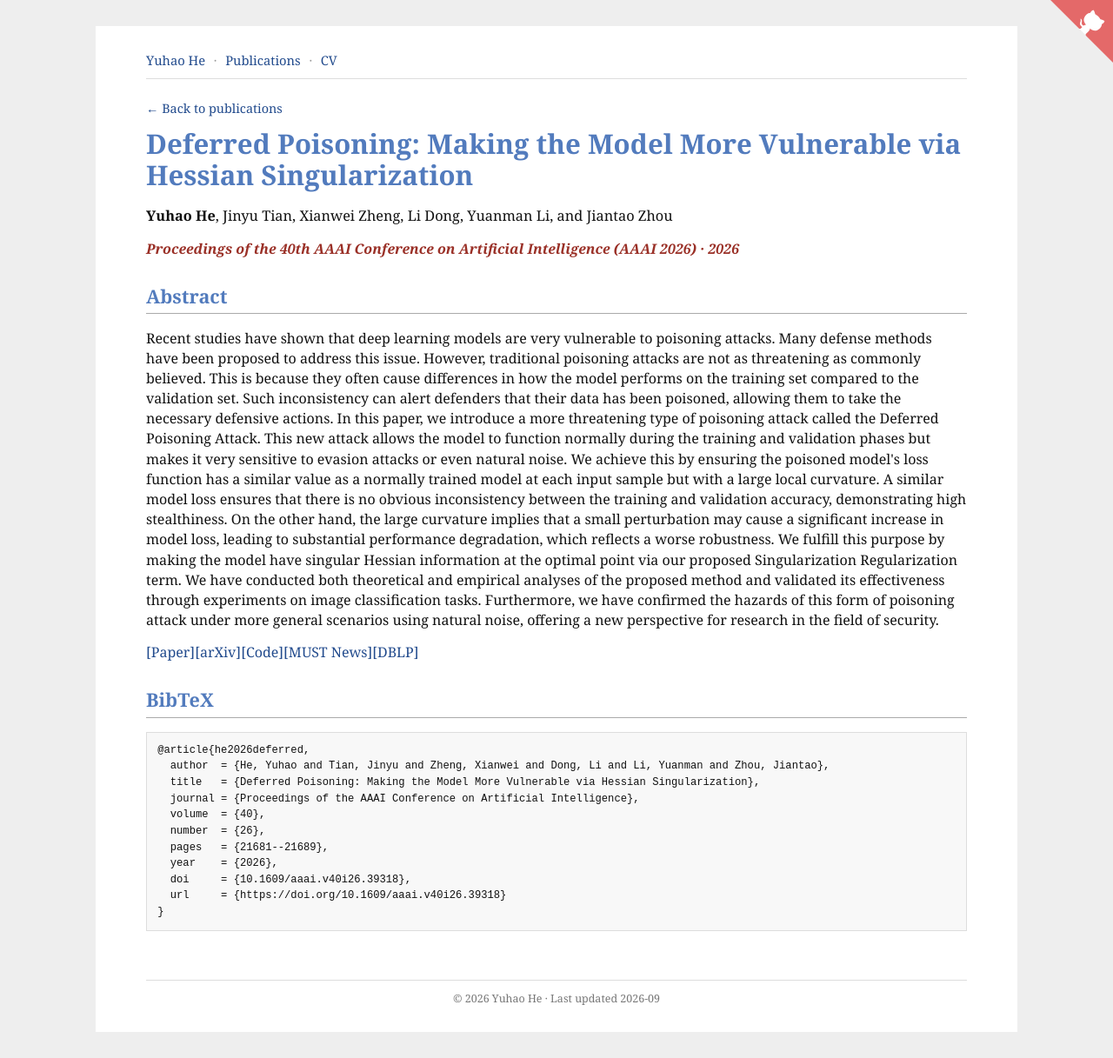
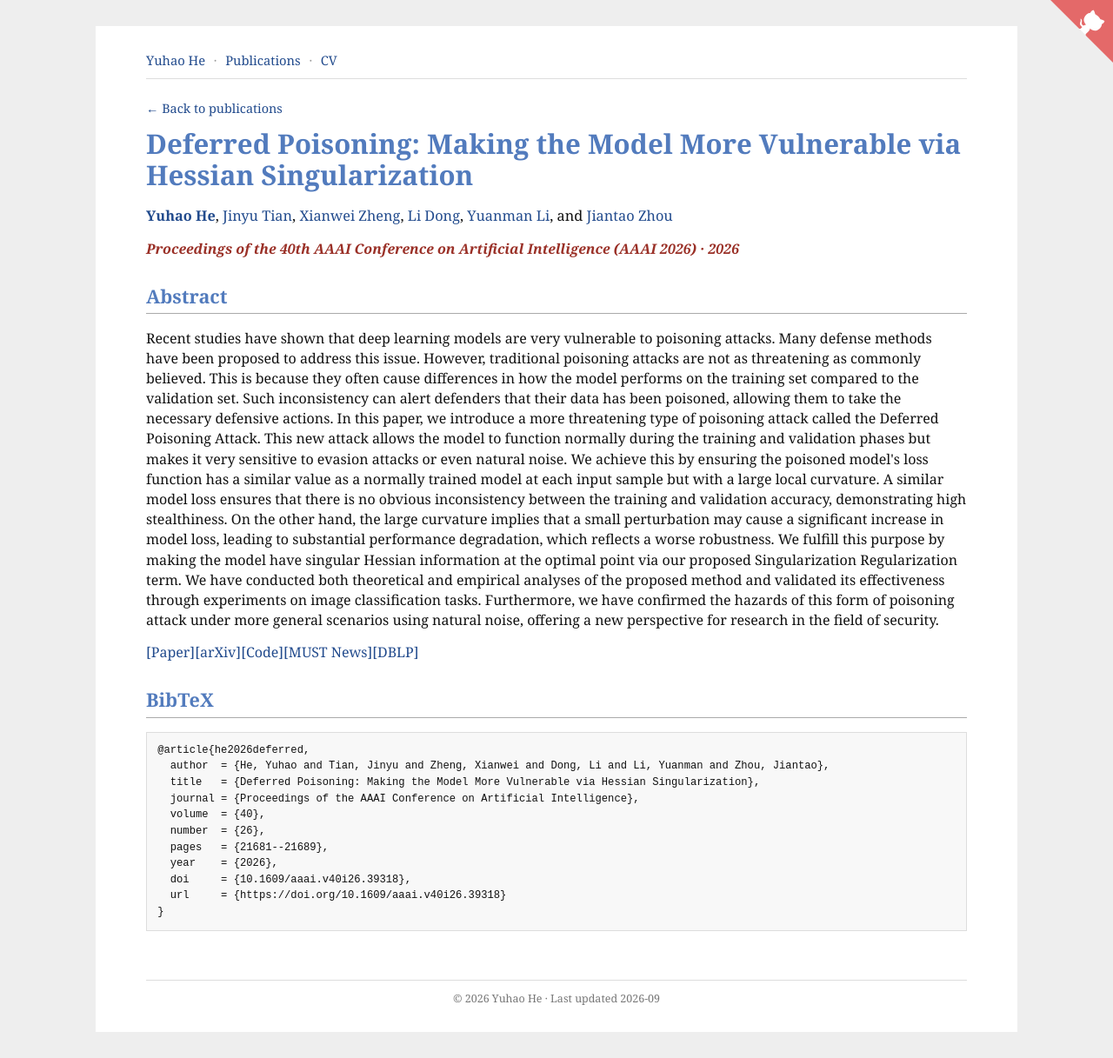
Before and after one commit to Anson-He/Anson-He.github.io, a Jekyll site: the page built from _publications/2026-01-01-deferred-poisoning.md, in a window 1280 px wide. Shown: the whole page at 87% size. Built offline with Jekyll 4.4.1, drawn with Linux system fonts in a browser that asks for light colours.

Commit message:
Link publication authors to verified profiles

```diff
--- a/_includes/jemdoc-publication.html
+++ b/_includes/jemdoc-publication.html
@@ -9,7 +9,7 @@
 
   <div class="publication-row__content">
     <p class="publication-row__title"><a href="{{ publication.paperurl }}" target="_blank" rel="noopener noreferrer">{{ publication.title | escape }}</a></p>
-    {% if publication.authors %}{% assign highlighted_authors = publication.authors | escape | replace_first: "Yuhao He", "<strong>Yuhao He</strong>" %}<p class="publication-row__authors">{{ highlighted_authors }}</p>{% endif %}
+    {% if publication.author_links %}<p class="publication-row__authors">{% include linked-authors.html authors=publication.author_links %}</p>{% elsif publication.authors %}{% assign highlighted_authors = publication.authors | escape | replace_first: "Yuhao He", "<strong>Yuhao He</strong>" %}<p class="publication-row__authors">{{ highlighted_authors }}</p>{% endif %}
     <p class="publication-row__venue"><span>{{ publication_meta.citation_venue | default: publication.venue | escape }}</span> {{ publication.date | date: "%Y" }}{% if publication_meta.venue_rank %} ({{ publication_meta.venue_rank | escape }}){% endif %}</p>
 
     <div class="publication-row__links" aria-label="Publication resources">
--- /dev/null
+++ b/_includes/linked-authors.html
@@ -0,0 +1,2 @@
+{% assign linked_authors = include.authors %}
+{% for author in linked_authors %}{% unless forloop.first %}{% if forloop.last %}{% if forloop.length > 2 %}, {% endif %}and {% else %}, {% endif %}{% endunless %}<a href="{{ author.url }}" target="_blank" rel="noopener noreferrer"{% if author.affiliation %} title="{{ author.affiliation | escape }}"{% endif %}>{% if author.name == "Yuhao He" %}<strong>{{ author.name | escape }}</strong>{% else %}{{ author.name | escape }}{% endif %}</a>{% endfor %}
--- a/_layouts/single.html
+++ b/_layouts/single.html
@@ -6,7 +6,7 @@ layout: default
 <article class="publication-page">
   <p class="back-link"><a href="{{ '/#publications' | relative_url }}">← Back to publications</a></p>
   <h1>{{ page.title }}</h1>
-  {% if page.authors %}{% assign highlighted_authors = page.authors | escape | replace_first: "Yuhao He", "<strong>Yuhao He</strong>" %}<p class="publication-page__authors">{{ highlighted_authors }}</p>{% endif %}
+  {% if page.author_links %}<p class="publication-page__authors">{% include linked-authors.html authors=page.author_links %}</p>{% elsif page.authors %}{% assign highlighted_authors = page.authors | escape | replace_first: "Yuhao He", "<strong>Yuhao He</strong>" %}<p class="publication-page__authors">{{ highlighted_authors }}</p>{% endif %}
   {% if page.venue %}<p class="publication-page__venue">{{ page.venue }} · {{ page.date | date: "%Y" }}</p>{% endif %}
   {% if page.abstract %}<h2>Abstract</h2><p>{{ page.abstract }}</p>{% endif %}
   {% if page.links %}
```
Also changed, not shown: _data/publication_overrides.json (+19 -0 lines), _publications/2023-01-01-tfa-clstmnn.md (+1 -0 lines), _publications/2025-05-27-structure-disruption.md (+1 -0 lines), _publications/2026-01-01-deferred-poisoning.md (+1 -0 lines), scripts/sync_publications.py (+9 -0 lines), tests/test_sync_publications.py (+19 -0 lines).
